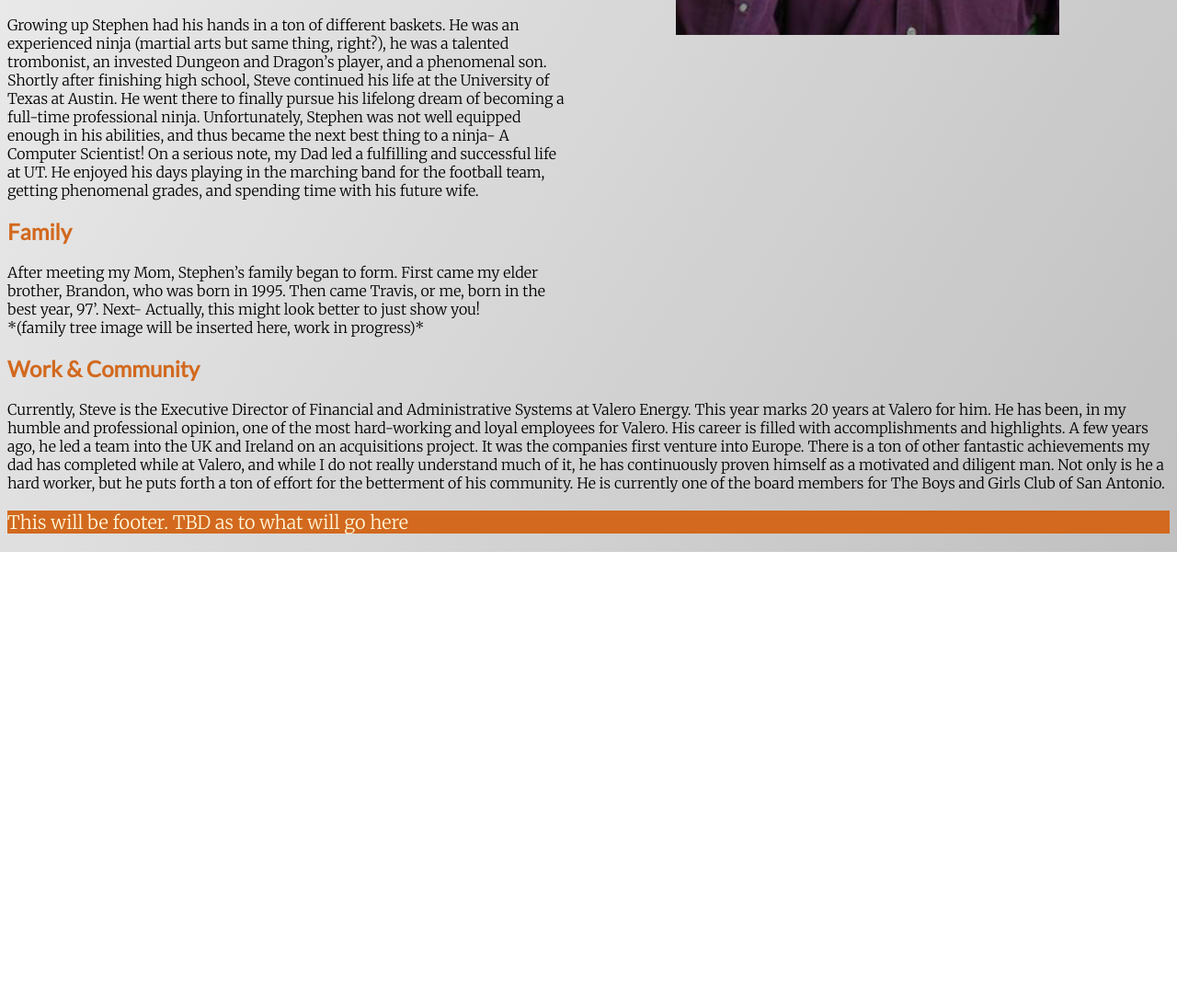
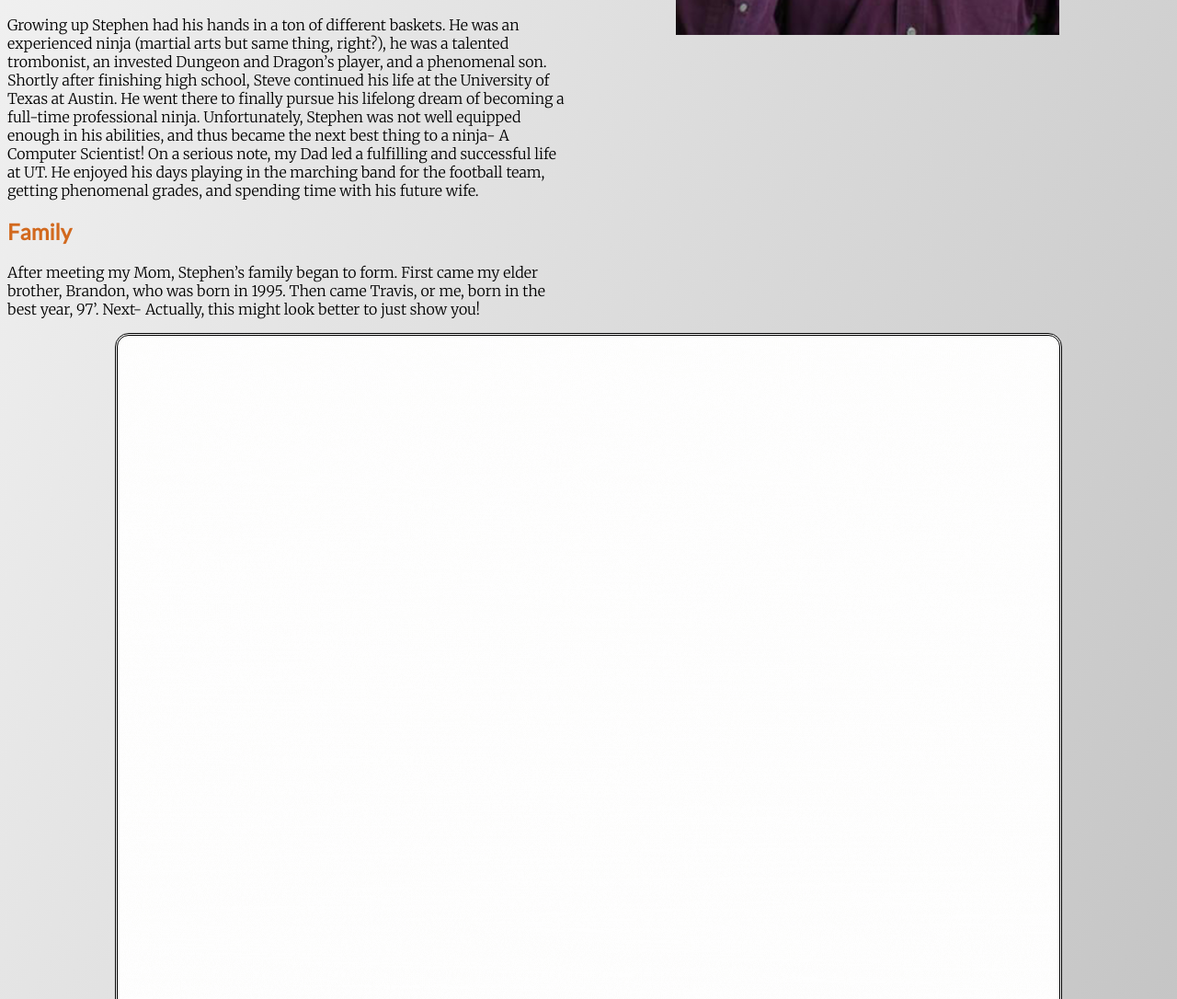
Before and after one commit to Travis-Rosen/bioSite, a plain HTML site: page index.html in a window 1280 px wide. Shown: the part 1408-2494 px from the top of the page at 92% size. Before the commit the page ends 2008 px from the top, so only its background shows below. Drawn offline with Linux system fonts and the light colour scheme.

Commit message:
added extra markup, family tree, fixed footer

```diff
--- a/bioSite.css
+++ b/bioSite.css
@@ -131,15 +131,7 @@ ul#header-links li {
 
 }
 
-#footer {
-    width: 100%;
-    padding: 0px;
-    text-align: left;
-    background: chocolate;
-    color: cornsilk;
-    font-size: 20px;
-    margin: 0px;
-}
+
 
 h1 {
     font-weight: 700;
@@ -175,3 +167,36 @@ h1 {
 .work {
     color: chocolate;
 }
+
+.Family-Tree {
+    width: 1024px;
+    height:  768px;
+    margin: auto;
+    border: double black;
+    border-radius: 15px;
+    background: url("images/Family-Tree1.gif");
+
+}
+
+
+
+
+
+
+
+
+
+
+footer {
+    width: 100%;
+    height: 200px;
+    padding: 0px;
+    text-align: left;
+    background: chocolate;
+    color: cornsilk;
+    font-size: 20px;
+    margin: 0px;
+    border: solid black;
+    text-align: center;
+
+}
--- a/index.html
+++ b/index.html
@@ -17,8 +17,10 @@
 </head>
 
 
-
+<!--Start of main body-->
 <body>
+    <div id="container">
+        <!--Start of header-->
         <header id="header">
             <div class="header">
                 <img src="images/SteveLogo1.jpg" class="header-logo" />
@@ -37,19 +39,15 @@
                             <a href="#StephenPics" class="header-links">Steve in Pics</a>
                         </li>
                     </ul>
-        </div>
                 </nav>
             </div>
         </header>
+        <!--End of header-->
 
         <br />
 
         <div id="cover">
-
-
-        <div class="coverimg">
-
-        </div>
+            <div class="coverimg"></div>
 
             <br />
 
@@ -57,8 +55,6 @@
                 <button onclick="window.open('http://www.valero.com/');" class="valero-btn"></button>
                 <button onclick="window.open('https://begreatsa.org/');" class="club-btn"></button>
             </div>
-
-
         </div>
 
         <br /><hr />
@@ -72,27 +68,31 @@
 
         <br /> <hr />
 
+        <div id="main-content">
 
             <h2 id="Origins" class="org">Origins</h2>
                 <p class="p2">Growing up Stephen had his hands in a ton of different baskets. He was an experienced ninja (martial arts but same thing, right?), he was a talented trombonist, an invested Dungeon and Dragon’s player, and a phenomenal son. Shortly after finishing high school, Steve continued his life at the University of Texas at Austin. He went there to finally pursue his lifelong dream of becoming a full-time professional ninja. Unfortunately, Stephen was not well equipped enough in his abilities, and thus became the next best thing to a ninja- A Computer Scientist! On a serious note, my Dad led a fulfilling and successful life at UT. He enjoyed his days playing in the marching band for the football team, getting phenomenal grades, and spending time with his future wife.   </p>
             <h2 id="Family" class="fam">Family</h2>
-            <p class="p2">After meeting my Mom, Stephen’s family began to form. First came my elder brother, Brandon, who was born in 1995. Then came Travis, or me, born in the best year, 97’. Next- Actually, this might look better to just show you!<br /> *(family tree image will be inserted here, work in progress)*</p>
+                <p class="p2">After meeting my Mom, Stephen’s family began to form. First came my elder brother, Brandon, who was born in 1995. Then came Travis, or me, born in the best year, 97’. Next- Actually, this might look better to just show you!<br /> </p>
+                    <div class="Family-Tree"></div>
+
+            <br /><hr />
+
             <h2 id="Work" class="work">Work & Community</h2>
                 <p class="p3">Currently, Steve is the Executive Director of Financial and Administrative Systems at Valero Energy. This year marks 20 years at Valero for him. He has been, in my humble and professional opinion, one of the most hard-working and loyal employees for Valero. His career is filled with accomplishments and highlights. A few years ago, he led a team into the UK and Ireland on an acquisitions project. It was the companies first venture into Europe. There is a ton of other fantastic achievements my dad has completed while at Valero, and while I do not really understand much of it, he has continuously proven himself as a motivated and diligent man.  Not only is he a hard worker, but he puts forth a ton of effort for the betterment of his community. He is currently one of the board members for The Boys and Girls Club of San Antonio. </p>
             <h2 id="StephenPics"></h2>
 
-
-
-
-
-    <footer id="footer">
-        <div class="footer">
-            <p>This will be footer. TBD as to what will go here</p>
-
         </div>
 
 
+    <!--Start of footer-->
+        <footer id="footer">
+            <img src="images/SteveLogo1.jpg" class="footer-image" />
+
         </footer>
+    <!--End of footer-->
+
+    </div>
 
 
 
@@ -101,7 +101,7 @@
 
 
 
-
+<!--End of main body-->
 </body>
 
 
```
Also changed, not shown: images/FT-Static.png (added), images/Family-Tree1.gif (added). Lines whose indentation alone changed are shown as unchanged.
